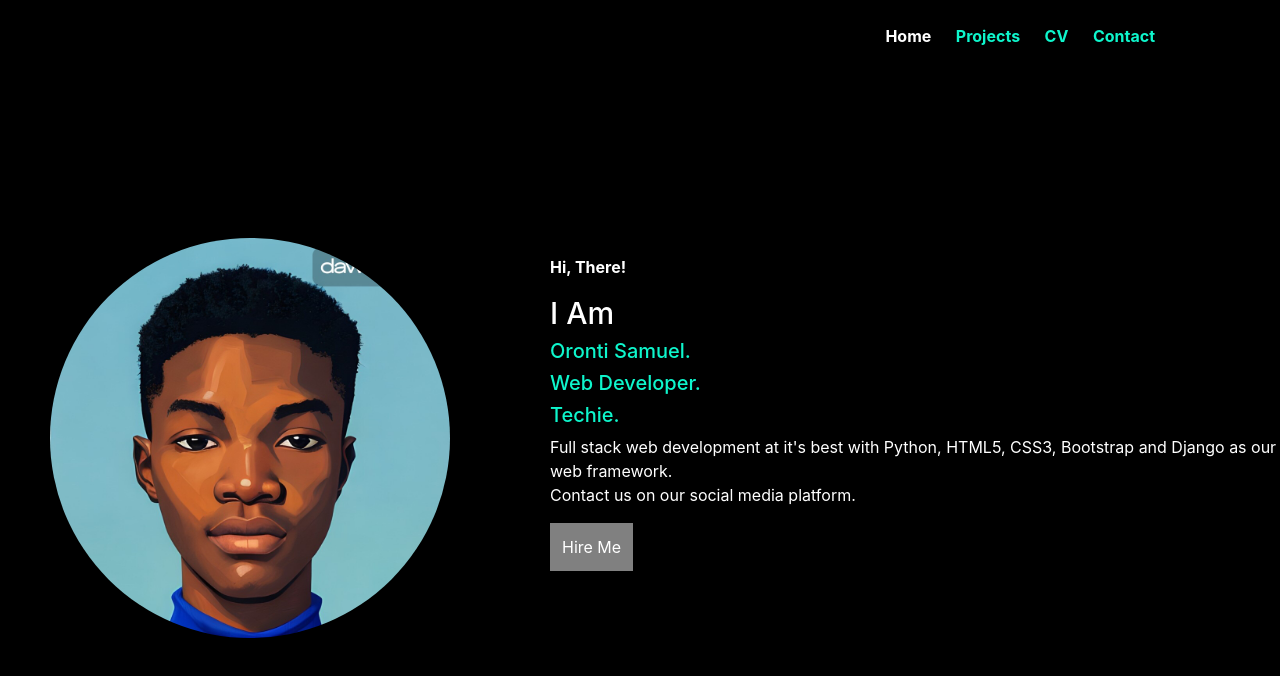
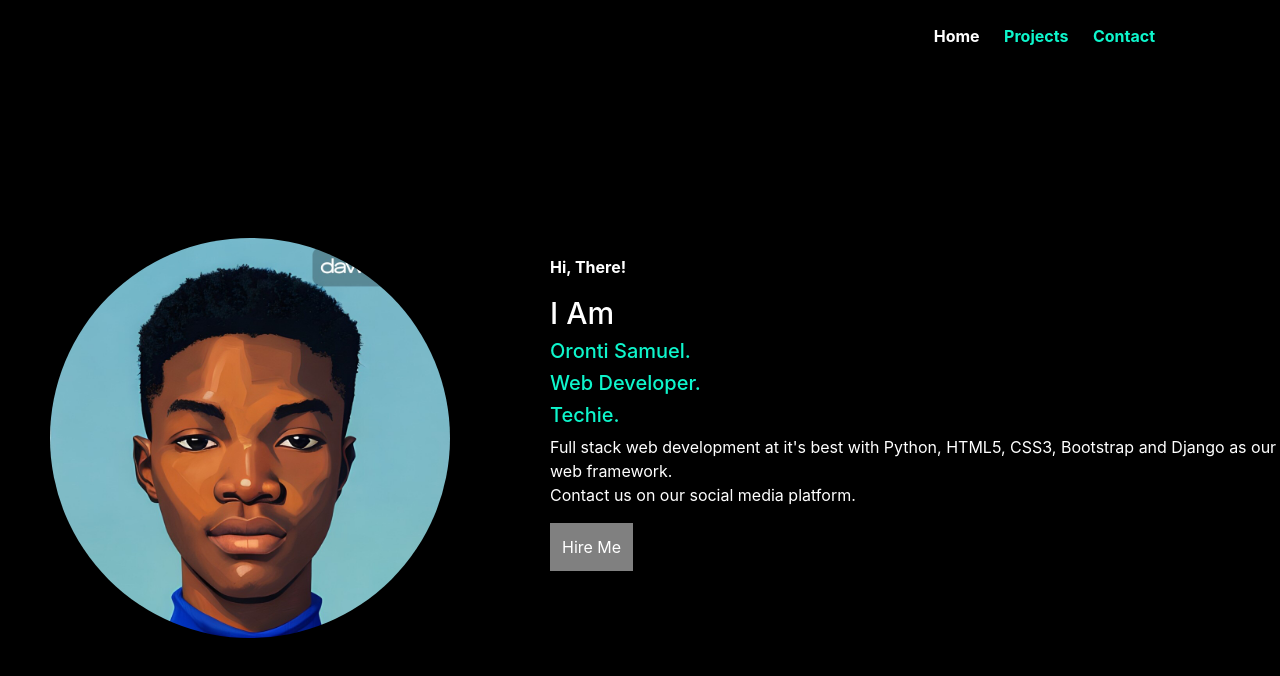
Before and after one commit to samdotola/oronti-DEV, a plain HTML site: page index.html in a window 1280 px wide. Drawn offline with nearby package versions, Linux system fonts and the light colour scheme.

Commit message:
Update index.html

```diff
--- a/index.html
+++ b/index.html
@@ -95,7 +95,6 @@
         <ul class="listd text-white" style="text-align: right;">
           <a style="margin-right: 20px; padding-top: 0px; color: white; font-weight: bold;" href="">Home</a>
           <a style="margin-right: 20px; color: #0ef6cc; font-weight: bold;" href="https://github.com/samdotola">Projects</a>
-          <a style="margin-right: 20px; color: #0ef6cc; font-weight: bold;" href="">CV</a>
           <a style="margin-right: 40px; color: #0ef6cc; font-weight: bold;" href="https://twitter.com/samdotola">Contact</a>
         </ul>
       </a>
```
